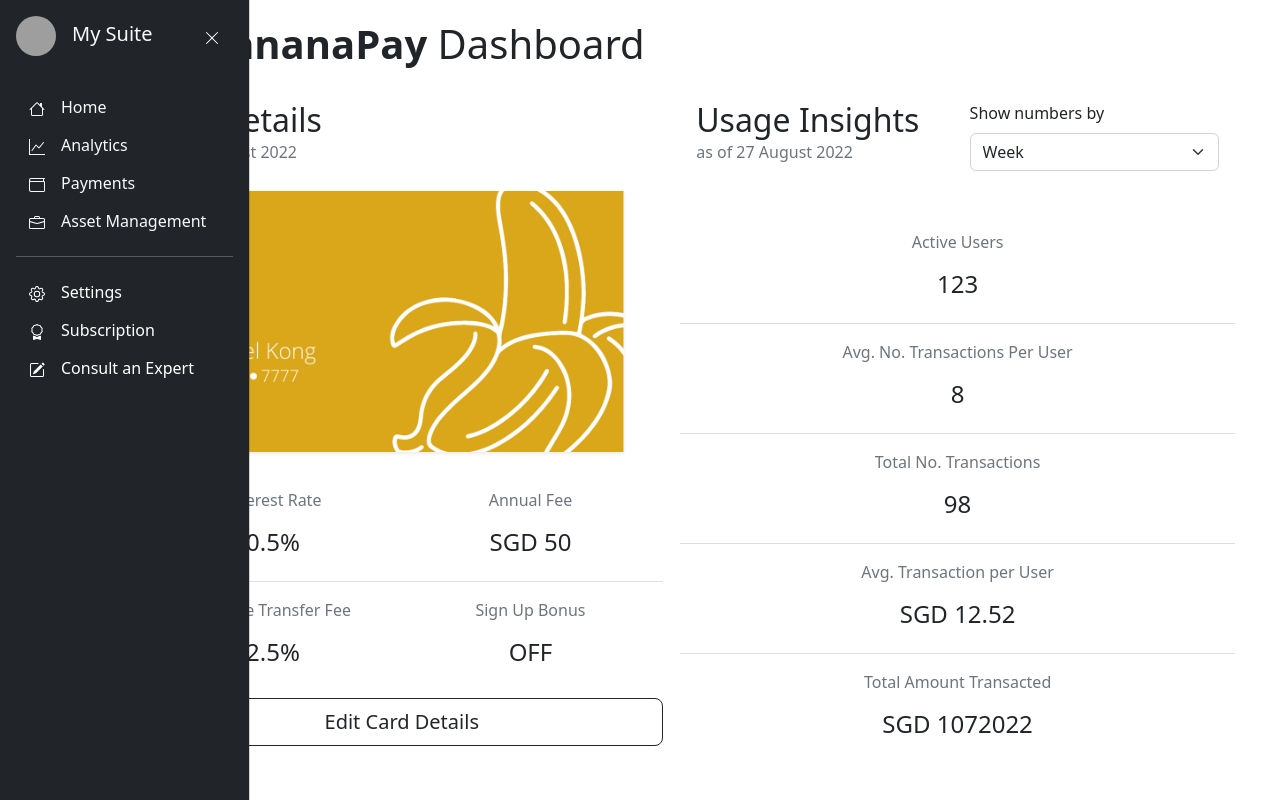
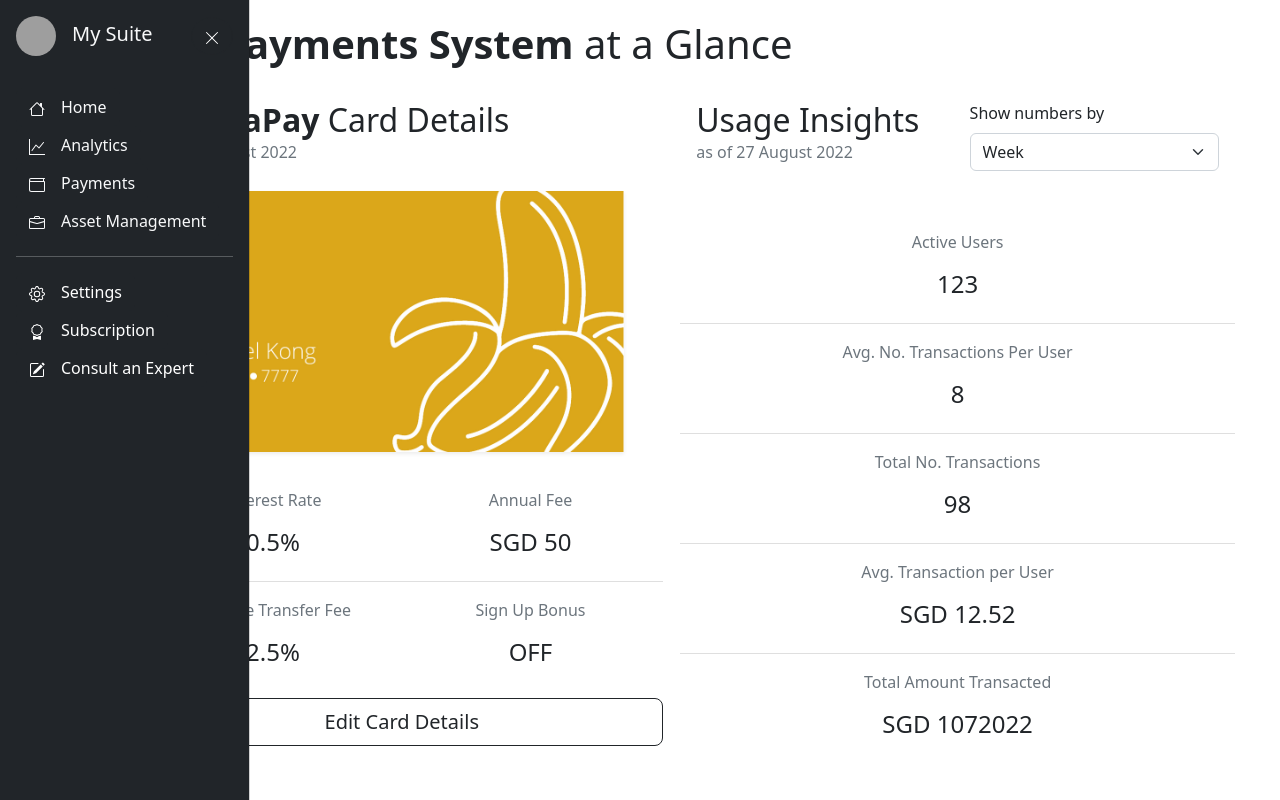
Before and after one commit to zenyuong/thesuitebygs, a React (Create React App) app in the folder src/thesuitebygs/: page /payments in a window 1280 px wide. Built offline with nearby package versions, Linux system fonts and the light colour scheme; grey boxes are pictures that could not be loaded.

Commit message:
standardised formatting

```diff
--- a/src/thesuitebygs/src/components/AssetManagement.js
+++ b/src/thesuitebygs/src/components/AssetManagement.js
@@ -58,7 +58,7 @@ function AssetManagement() {
         <div className='Payments'>
             <Row>
                 <div className='h1'>
-                    Your Asset Management Dashboard
+                    Your <b>Asset Management</b> at a Glance
                 </div>
             </Row>
             <Row className='mt-2'>
--- a/src/thesuitebygs/src/components/Payments.js
+++ b/src/thesuitebygs/src/components/Payments.js
@@ -27,7 +27,7 @@ function Payments() {
         <div className='Payments'>
             <Row>
                 <div className='h1'>
-                    The <b>BananaPay</b> Dashboard
+                    Your <b>Payments System</b> at a Glance
                 </div>
             </Row>
             <Row className='mt-2'>
@@ -36,7 +36,7 @@ function Payments() {
                         <Card border="white">
                             <Card.Body>
                                 <div className='h2'>
-                                    Card Details
+                                    <b>BananaPay</b> Card Details
                                 </div>
                                 <Card.Subtitle className="mb-2 text-muted">as of {date}</Card.Subtitle>
                                 <div className='text-center'>
```
